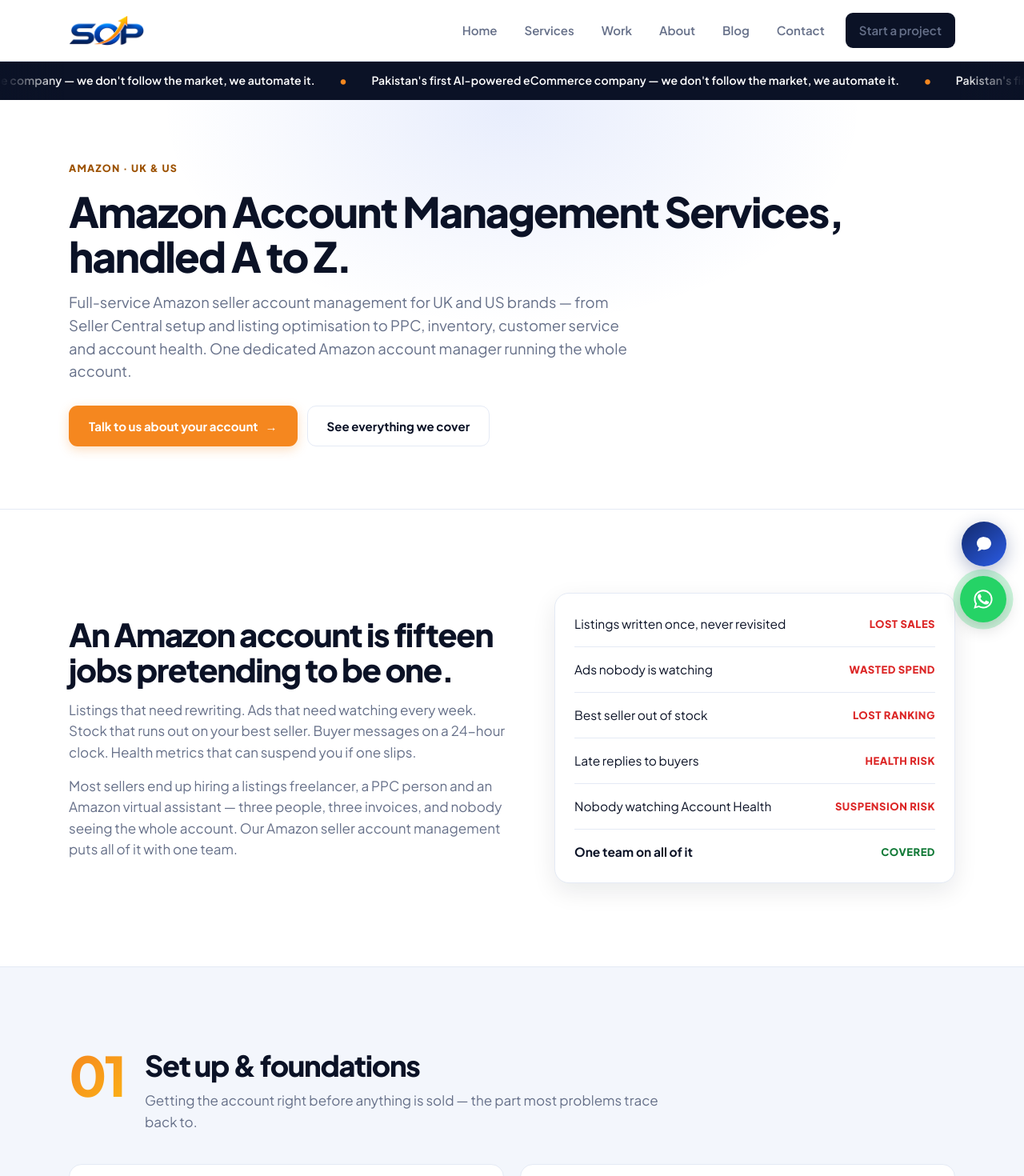
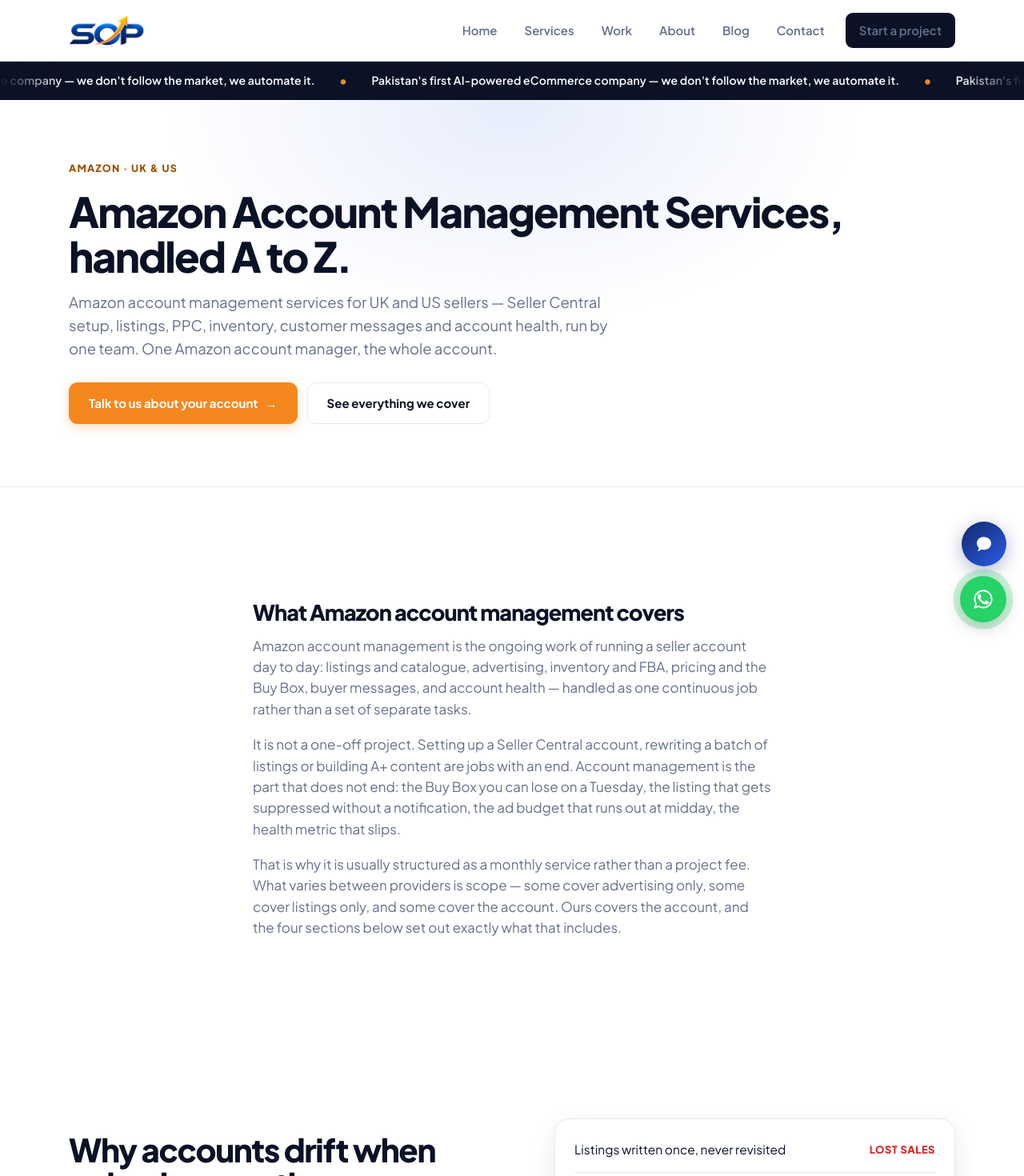
Before and after one commit to startofpakistan1-svg/sop-website, a Next.js app: page /amazon-account-management in a window 1280 px wide. Shown: the top 1470 px of the page at 80% size. Built offline with nearby package versions, Linux system fonts and the light colour scheme.

Commit message:
Rewrite Amazon account management service page

```diff
--- a/src/app/amazon-account-management/page.js
+++ b/src/app/amazon-account-management/page.js
@@ -11,12 +11,14 @@ export const metadata = {
 
 /* ---------------------------------------------------------------- */
 /*  THE WHOLE ACCOUNT — grouped into four phases                     */
+/*  Each heading reads on its own, and each lead opens with what the  */
+/*  seller gets rather than what the phase is called.                */
 /* ---------------------------------------------------------------- */
 const phases = [
   {
     no: "01",
-    name: "Set up & foundations",
-    lead: "Getting the account right before anything is sold — the part most problems trace back to.",
+    name: "Getting the account set up correctly",
+    lead: "Most account problems trace back to a setting nobody checked at the start, and this is the part that stops them happening. It includes Brand Registry end to end: the trademark requirements, the application itself, then the Brand Store and A+ content once you are approved.",
     areas: [
       {
         t: "Seller Central setup",
@@ -41,8 +43,8 @@ const phases = [
   },
   {
     no: "02",
-    name: "Listings that sell",
-    lead: "Product pages built to rank in Amazon search and convert the people who land on them.",
+    name: "Listings built to rank and convert",
+    lead: "A listing has two jobs — get found, and convert the people who find it. Both are fixable, and on most accounts both are leaving money on the table.",
     areas: [
       {
         t: "Listing creation",
@@ -76,8 +78,8 @@ const phases = [
   },
   {
     no: "03",
-    name: "Daily operations",
-    lead: "The day-to-day running that keeps an account healthy and selling — the work that never stops.",
+    name: "The daily work of running the account",
+    lead: "This is the work that never stops, and the work that quietly costs you money the moment nobody is doing it.",
     areas: [
       {
         t: "Advertising",
@@ -121,8 +123,8 @@ const phases = [
   },
   {
     no: "04",
-    name: "Protect & grow",
-    lead: "Keeping the account safe, and pushing it forward month after month.",
+    name: "Protecting account health and growing month on month",
+    lead: "An account can be profitable and one metric away from a suspension. This is the half of the job that protects what the other half built.",
     areas: [
       {
         t: "Account health",
@@ -193,6 +195,32 @@ const rhythm = [
 ];
 
 /* ---------------------------------------------------------------- */
+/*  WHO IT SUITS — and the cases where we say no                      */
+/* ---------------------------------------------------------------- */
+const notFor = [
+  {
+    t: "You want one thing fixed.",
+    d: "A suppressed listing, a catalogue clean-up, a round of listing optimisation — those are projects, not a monthly service. Ask us for the project.",
+  },
+  {
+    t: "The real problem is the product or the margin.",
+    d: "No amount of management makes a product people do not want sell, and management cannot create a margin that was never there.",
+  },
+  {
+    t: "You want a guaranteed outcome.",
+    d: "We do not promise a ranking, a reinstatement or a sales figure, and anyone who does is telling you something about themselves.",
+  },
+  {
+    t: "The fee is a large share of your sales.",
+    d: "Below a certain volume this does not pay for itself, and we will tell you if we think that is where you are.",
+  },
+  {
+    t: "You want to approve every change.",
+    d: "Some sellers do, and that is reasonable — but it is consultancy rather than management. We offer that too; it is a different arrangement.",
+  },
+];
+
+/* ---------------------------------------------------------------- */
 /*  COMPARISON                                                        */
 /* ---------------------------------------------------------------- */
 const compare = [
@@ -214,19 +242,18 @@ const steps = [
   { n: "05", t: "Monthly review", d: "A plain-English report: sales, ad spend, what changed, and what we're doing next month." },
 ];
 
+/* ---------------------------------------------------------------- */
+/*  FAQ — questions taken from the pages ranking for this keyword,    */
+/*  not invented. Everything else they used to answer now lives in    */
+/*  the body sections above.                                          */
+/* ---------------------------------------------------------------- */
 const faqs = [
-  { q: "What do Amazon account management services include?", a: "Everything it takes to run a seller account: Seller Central setup, listings, listing optimisation, images and A+ content, PPC, inventory and FBA, pricing and the Buy Box, customer service, reviews, account health and monthly reporting. We handle it A to Z, so you're not stitching together a listings freelancer, a PPC specialist and a VA who never talk to each other." },
-  { q: "What does an Amazon account manager actually do?", a: "Day to day, an Amazon account manager answers buyer messages, watches Account Health, keeps stock from running out and fixes broken listings. Weekly, they optimise advertising and plan FBA shipments. Monthly, they report on performance and plan what's next. The rhythm section above shows it in full." },
-  { q: "Is an agency better than an Amazon virtual assistant?", a: "It depends on what you need. A virtual assistant is good for set tasks you define — uploading listings, answering messages. An agency brings the strategy as well: deciding what to optimise, how to spend on ads, and how to grow. We sit in between on cost, with the full scope of an agency." },
-  { q: "Do I have to give you my Seller Central password?", a: "No. Amazon lets you add us as a user with only the permissions we need. You stay the account owner, your payment details stay locked, and you can remove our access in one click." },
-  { q: "Can you help with Seller Central problems?", a: "Yes — suppressed listings, stranded inventory, listing errors, category approvals and performance notifications are routine work for us. If something unusual comes up, we'll tell you honestly what we can do about it." },
-  { q: "Do you help with Amazon Brand Registry?", a: "Yes. We guide you through the trademark requirements, handle the Brand Registry application, and once you're approved we build your Brand Store and A+ content." },
-  { q: "How much does Amazon account management cost?", a: "A fixed monthly fee based on how many products and marketplaces you run. We send the exact figure with the plan, usually within a day of looking at your account — no percentage of your sales and no hourly billing." },
-  { q: "Which Amazon marketplaces do you manage?", a: "Amazon UK and Amazon US most often. Tell us where else you sell and we'll say honestly whether we can take it on." },
-  { q: "Do you act as our Amazon account manager or work alongside our team?", a: "Either, and we will be clear about which. Some sellers hand over the account entirely and we act as the account manager, which is what most of this page describes. Others already have staff and want us on specific parts — advertising, listings, or a catalogue clean-up — reporting in to their own manager. We agree in writing which parts are ours and which stay with your team, so nothing falls between the two." },
-  { q: "Do you support Vendor Central as well as Seller Central?", a: "Yes, though most sellers we work with are on Seller Central, and that is where our daily routine sits. On Vendor Central we cover the catalogue and listing side and the reporting. The two consoles behave differently, so tell us which you are on and what you need covered, and we will say plainly what we would take on rather than working it out on your account." },
-  { q: "How much of my time will it take?", a: "Very little once we're set up. We'll need you for product decisions, supplier questions and approving major changes. Everything else we handle." },
-  { q: "What time zone do you work in?", a: "We're in Pakistan, four to five hours ahead of the UK. Most day-to-day work is finished before your morning, and we overlap with your afternoon for calls." },
+  { q: "What are Amazon account management services?", a: "Ongoing services that run a seller account day to day rather than fixing one part of it: Seller Central setup, listings and catalogue, images and A+ content, PPC, inventory and FBA, pricing and the Buy Box, buyer messages, reviews, account health and monthly reporting. Scope varies a lot between providers, so the useful question to ask any of them is which of those they are not covering." },
+  { q: "What does an Amazon account manager do daily?", a: "Day to day: answer buyer messages inside Amazon's time limit, check Account Health for new warnings, watch stock on the best sellers, catch suppressed or broken listings, and monitor the Buy Box and pricing. Weekly work is advertising bids, budgets, negatives and FBA shipments. Monthly is reporting and planning. The rhythm section above sets out all three in full." },
+  { q: "How much do Amazon account management services cost?", a: "Ours is a fixed monthly fee based on how many products and marketplaces you run — the tiers are on this page, and we send the exact figure with a written plan, usually within a day of looking at your account. No percentage of your sales and no hourly billing. Across the market, be wary of any quote given before someone has looked at the account." },
+  { q: "Does Amazon provide account managers?", a: "Amazon runs a paid programme of its own for eligible sellers, Strategic Account Services. It is not the same thing as hiring an agency, and what it covers and who qualifies are Amazon's to state rather than ours, so check it in Seller Central. The practical difference is that Amazon's people advise you on your account; an agency operates it." },
+  { q: "Do I have to give an agency access to my Seller Central account?", a: "You never share a password. Amazon lets you add a user with only the permissions they need, so you stay the account owner, your payment and bank details stay locked, and you can remove the access in one click with no notice." },
+  { q: "Can you help recover a suspended Amazon account?", a: "Routine Seller Central problems — suppressed listings, stranded inventory, listing errors, category approvals, performance notifications — are everyday work. Suspensions are different. We work on wholesale account suspensions, listing suspensions and brand suspensions, and we will tell you plainly what we think is possible, including when we think it is not. What we will not do is promise reinstatement: the outcome depends entirely on the reason and the evidence, and some cases are not recoverable." },
 ];
 
 export default function AmazonAccountManagement() {
@@ -238,10 +265,10 @@ export default function AmazonAccountManagement() {
           <div className="svc-kicker">Amazon · UK &amp; US</div>
           <h1>Amazon Account Management Services, handled A to Z.</h1>
           <p>
-            Full-service Amazon seller account management for UK and US brands —
-            from Seller Central setup and listing optimisation to PPC, inventory,
-            customer service and account health. One dedicated Amazon account
-            manager running the whole account.
+            Amazon account management services for UK and US sellers — Seller
+            Central setup, listings, PPC, inventory, customer messages and
+            account health, run by one team. One Amazon account manager, the
+            whole account.
           </p>
           <div className="acts" style={{ marginTop: 28 }}>
             <Link className="btn btn-acc" href="/contact">
@@ -254,14 +281,44 @@ export default function AmazonAccountManagement() {
         </div>
       </section>
 
-      {/* INTRO */}
+      {/* DEFINITION — the direct answer, first thing after the hero */}
+      <section>
+        <div className="wrap prose">
+          <h2>What Amazon account management covers</h2>
+          <p>
+            Amazon account management is the ongoing work of running a seller
+            account day to day: listings and catalogue, advertising, inventory
+            and FBA, pricing and the Buy Box, buyer messages, and account
+            health — handled as one continuous job rather than a set of
+            separate tasks.
+          </p>
+          <p>
+            It is not a one-off project. Setting up a Seller Central account,
+            rewriting a batch of listings or building A+ content are jobs with
+            an end. Account management is the part that does not end: the Buy
+            Box you can lose on a Tuesday, the listing that gets suppressed
+            without a notification, the ad budget that runs out at midday, the
+            health metric that slips.
+          </p>
+          <p>
+            That is why it is usually structured as a monthly service rather
+            than a project fee. What varies between providers is scope — some
+            cover advertising only, some cover listings only, and some cover
+            the account. Ours covers the account, and the four sections below
+            set out exactly what that includes.
+          </p>
+        </div>
+      </section>
+
+      {/* WHY ACCOUNTS DRIFT */}
       <section>
         <div className="wrap svc-split">
           <div>
-            <h2>An Amazon account is fifteen jobs pretending to be one.</h2>
+            <h2>Why accounts drift when nobody owns them</h2>
             <p>
-              Listings that need rewriting. Ads that need watching every week.
-              Stock that runs out on your best seller. Buyer messages on a 24-hour
+              An Amazon account is fifteen jobs pretending to be one. Listings
+              that need rewriting. Ads that need watching every week. Stock
+              that runs out on your best seller. Buyer messages on a 24-hour
               clock. Health metrics that can suspend you if one slips.
             </p>
             <p>
@@ -339,7 +396,14 @@ export default function AmazonAccountManagement() {
         <div className="wrap">
           <div className="sec-head">
             <h2>Agency, virtual assistant, or do it yourself?</h2>
-            <p>An honest comparison of the ways sellers run their Amazon accounts.</p>
+            <p>
+              An honest comparison of the ways sellers run their Amazon
+              accounts. A virtual assistant is good for set tasks you define —
+              uploading listings, answering messages. An agency brings the
+              decisions as well: what to optimise, how to spend on ads, where
+              to grow next. We sit between the two on cost, with the full scope
+              of an agency.
+            </p>
           </div>
           <div className="cmp-wrap">
             <table className="cmp">
@@ -368,23 +432,41 @@ export default function AmazonAccountManagement() {
         </div>
       </section>
 
-      {/* CONSULTANT */}
+      {/* WHO IT SUITS */}
       <section>
-        <div className="wrap">
-          <div className="sec-head">
-            <h2>Need an Amazon consultant UK sellers can actually reach?</h2>
-            <p>
-              If you sell on Amazon.co.uk, you can work with us as your Amazon
-              consultant and account manager in one: advice on strategy,
-              pricing and where to expand next, plus the day-to-day
-              work of running the account: listings, PPC, inventory, customer
-              messages and account health. We&apos;re a few hours ahead of the UK,
-              so most work is done before your day starts, you talk to the
-              person doing it, and you get a written plan and a fixed monthly
-              fee before anything begins. It suits new sellers finding their
-              feet and established brands that want a second pair of eyes.
-            </p>
-          </div>
+        <div className="wrap prose">
+          <h2>Who Amazon account management suits — and who it doesn&apos;t</h2>
+          <p>
+            It suits sellers for whom the daily work has become a real job:
+            enough volume that messages, stock, ads and health checks fill a
+            slot every day, and enough margin that paying someone to do it
+            properly costs less than doing it badly. It also suits brands with
+            strong products and supplier relationships but nobody who knows
+            Amazon, and sellers who have been running it themselves and can
+            feel it slipping.
+          </p>
+          <p>It does not suit everyone, and these are the cases where we would say so:</p>
+          <ul className="why-list">
+            {notFor.map((n) => (
+              <li key={n.t}><b>{n.t}</b> {n.d}</li>
+            ))}
+          </ul>
+          <p style={{ marginTop: 26 }}>
+            On scope, there are two ways in. Some sellers hand over the account
+            entirely and we act as the account manager. Others have their own
+            staff and want us on specific parts — advertising, listings, a
+            catalogue clean-up — reporting to their own manager. We agree in
+            writing which parts are ours and which stay with your team, so
+            nothing falls between the two.
+          </p>
+          <p>
+            On consoles and marketplaces: most sellers we work with are on
+            Seller Central, Amazon UK and Amazon US, and that is where the
+            daily routine sits. On Vendor Central we cover the catalogue,
+            listing side and reporting. The two consoles behave differently, so
+            tell us which you are on and we will say plainly what we would take
+            on rather than working it out on your account.
+          </p>
         </div>
       </section>
 
@@ -402,7 +484,7 @@ export default function AmazonAccountManagement() {
             between a product and a live listing — our{" "}
             <Link href="/blog/how-to-get-amazon-brand-approval">Amazon brand approval case study</Link>{" "}
             walks through getting a gated Beauty &amp; Health brand unlocked for
-            a UK wholesale seller.
+            a wholesale seller.
           </p>
           <p>
             That is the difference from hiring piecemeal. A freelancer can
@@ -431,7 +513,11 @@ export default function AmazonAccountManagement() {
         <div className="wrap">
           <div className="sec-head">
             <h2>How it works</h2>
-            <p>From first look to running the account day to day.</p>
+            <p>
+              From first look to running the account day to day. Once it is
+              running we need you for product decisions, supplier questions and
+              approving anything significant — everything else sits with us.
+            </p>
           </div>
           <ol className="steps">
             {steps.map((s) => (
@@ -463,7 +549,49 @@ export default function AmazonAccountManagement() {
         </div>
       </section>
 
-      {/* WHY + PROOF */}
+      {/* PROOF */}
+      <section>
+        <div className="wrap prose">
+          <h2>What we have done, and what we will not promise</h2>
+          <p>
+            The strongest thing we can show on this page is approvals, because
+            they are the part most sellers get stuck on.
+          </p>
+          <p>
+            <b>11 brand and category approvals secured for clients.</b> The
+            brands approved so far: Estée Lauder, Clinique, CeraVe, RYOBI,
+            STANLEY, MOPAR, PowerA and Forever. Alongside those, one
+            sub-category approval: Figurines. Estée Lauder was approved on
+            three separate seller accounts. All of it came up inside account
+            management work we were already doing, rather than as a standalone
+            service.
+          </p>
+          <p>
+            <b>Not every application was approved first time.</b> Some came
+            back declined and had to be resubmitted with corrected invoices and
+            additional supplier documentation. That is the part most accounts
+            of this process leave out, and it is the part that matters if you
+            are planning for it. Amazon&apos;s stated decision window on these
+            applications was 7 days; several came back faster, and one
+            submitted on 10 Oct was approved on 12 Oct against an expected
+            decision date of 17 Oct. That is what happened on those
+            applications, not a turnaround to plan around.
+          </p>
+          <p>
+            The full story is in our{" "}
+            <Link href="/blog/how-to-get-amazon-brand-approval">Amazon brand approval guide</Link>.
+          </p>
+          <p>
+            <b>On suspensions,</b> we work on wholesale account suspensions,
+            listing suspensions and brand suspensions for clients. We do not
+            publish a reinstatement success rate, and the reason is worth
+            saying plainly: the figure would tell you more about which cases a
+            provider accepted than about the work they do.
+          </p>
+        </div>
+      </section>
+
+      {/* WHY + PROOF CARD */}
       <section>
         <div className="wrap svc-split">
           <div>
@@ -473,13 +601,13 @@ export default function AmazonAccountManagement() {
               <li><b>Work done before your day starts.</b> We&apos;re four to five hours ahead of the UK.</li>
               <li><b>One point of contact.</b> You talk to the person running your account, not someone relaying messages.</li>
               <li><b>Agency scope, lower overhead.</b> What a UK Amazon agency covers, without UK office costs.</li>
-              <li><b>We stay.</b> One of our clients has been with us for four years.</li>
+              <li><b>We stay.</b> We have run one client&apos;s store since launch — four years, through every update, redesign and product expansion.</li>
             </ul>
           </div>
           <div className="proof-card">
-            <div className="proof-lbl">Amazon UK seller account</div>
+            <div className="proof-lbl">One seller account</div>
             <div className="proof-num">£32,928</div>
-            <div className="proof-sub">in sales across 607 orders on one account we manage</div>
+            <div className="proof-sub">in sales across 607 orders in six months, entirely organic</div>
             <Link className="case-link" href="/portfolio">See the work <span aria-hidden="true">→</span></Link>
           </div>
         </div>
```
